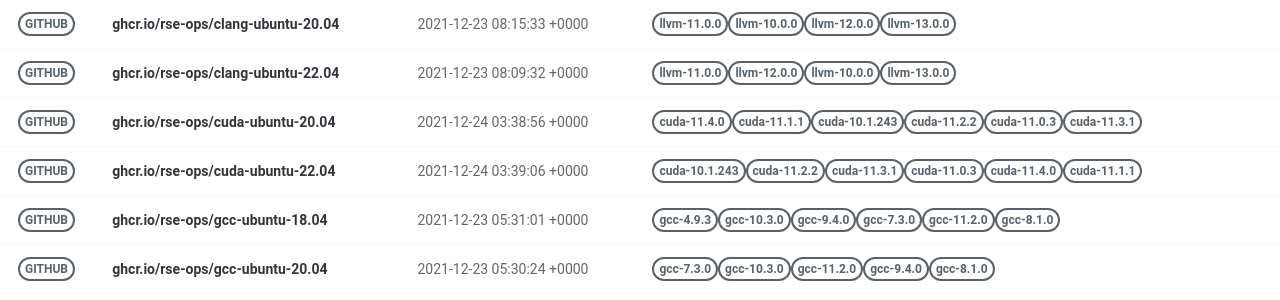
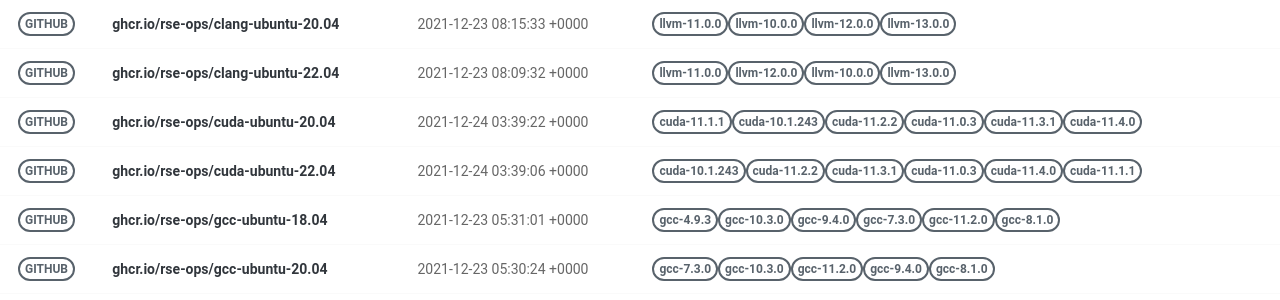
Before and after one commit to rse-ops/docker-images, a Jekyll site: the page built from pages/index.md, in a window 1280 px wide. Shown: the part 179-479 px from the top of the page. Built offline with Jekyll 4.4.1, drawn with Linux system fonts in a browser that asks for light colours; nearby versions of some CDN libraries.

Commit message:
Automated push to update library 2021-12-24

```diff
--- a/_library/ghcr.io-rse-ops-cuda-ubuntu-20.04.md
+++ b/_library/ghcr.io-rse-ops-cuda-ubuntu-20.04.md
@@ -1,14 +1,11 @@
 ---
 layout: container
 name: ghcr.io/rse-ops/cuda-ubuntu-20.04
-updated_at: 2021-12-24 03:38:56.009331
+updated_at: 2021-12-24 03:39:22.271805
 
 
 container_url: https://github.com/orgs/rse-ops/packages/container/package/cuda-ubuntu-20.04
 versions:
- - tag: cuda-11.4.0
-   dockerfile: https://github.com/rse-ops/docker-images/blob/main/ubuntu/cuda/Dockerfile
-   manifest: https://crane.ggcr.dev/manifest/ghcr.io/rse-ops/cuda-ubuntu-20.04:cuda-11.4.0
  - tag: cuda-11.1.1
    dockerfile: https://github.com/rse-ops/docker-images/blob/main/ubuntu/cuda/Dockerfile
    manifest: https://crane.ggcr.dev/manifest/ghcr.io/rse-ops/cuda-ubuntu-20.04:cuda-11.1.1
```
Also changed, not shown: other parts of _library/ghcr.io-rse-ops-cuda-ubuntu-20.04.md (+3 -0 lines).
